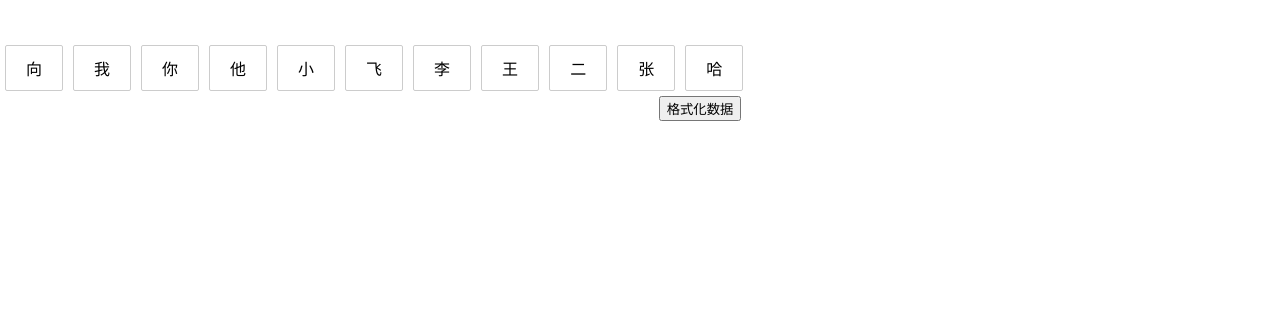
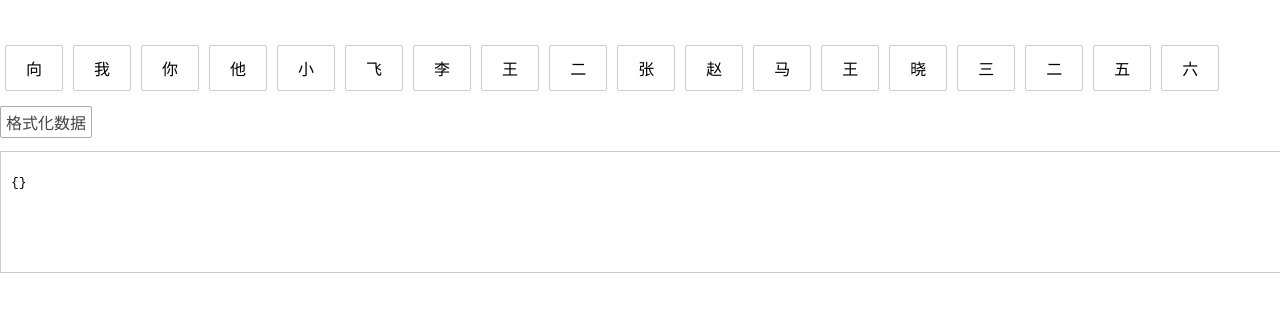
Before and after one commit to xxf1110/Demo, a React app: page / in a window 1280 px wide. Shown: the top 312 px of the page. Built offline with nearby package versions, Linux system fonts and the light colour scheme.

Commit message:
格式化数据

```diff
--- a/public/index.html
+++ b/public/index.html
@@ -1,14 +1,12 @@
 <!DOCTYPE html>
 <html lang="en">
+
 <head>
   <meta charset="utf-8" />
   <link rel="icon" href="%PUBLIC_URL%/favicon.ico" />
   <meta name="viewport" content="width=device-width, initial-scale=1" />
   <meta name="theme-color" content="#000000" />
-    <meta
-      name="description"
-      content="Web site created using create-react-app"
-    />
+  <meta name="description" content="Web site created using create-react-app" />
   <link rel="apple-touch-icon" href="%PUBLIC_URL%/logo192.png" />
   <!--
       manifest.json provides metadata used when your web app is installed on a
@@ -26,6 +24,7 @@
     -->
   <title>React App</title>
 </head>
+
 <body>
   <noscript>You need to enable JavaScript to run this app.</noscript>
   <div id="root"></div>
@@ -39,5 +38,28 @@
       To begin the development, run `npm start` or `yarn start`.
       To create a production bundle, use `npm run build` or `yarn build`.
     -->
+  <style>
+    ::-webkit-scrollbar {
+      /*滚动条整体样式*/
+      width: 6px;
+      /*高宽分别对应横竖滚动条的尺寸*/
+      height: 1px;
+    }
+
+    ::-webkit-scrollbar-thumb {
+      /*滚动条里面小方块*/
+      border-radius: 10px;
+      -webkit-box-shadow: inset 0 0 5px rgba(0, 0, 0, 0.1);
+      background: #d8d7d7;
+    }
+
+    ::-webkit-scrollbar-track {
+      /*滚动条里面轨道*/
+      /* -webkit-box-shadow: inset 0 0 5px rgba(0,0,0,0.1); */
+      border-radius: 10px;
+      background: #fff;
+    }
+  </style>
 </body>
+
 </html>
--- a/src/Demo/index.js
+++ b/src/Demo/index.js
@@ -48,51 +48,93 @@ class Demo extends Component {
           text: '张'
         },
         {
-          id: 10,
-          text: '哈'
+          id: 11,
+          text: '赵'
+        },
+        {
+          id: 12,
+          text: '马'
+        },
+        {
+          id: 13,
+          text: '王'
+        },
+        {
+          id: 14,
+          text: '晓'
+        },
+        {
+          id: 15,
+          text: '三'
+        },
+        {
+          id: 16,
+          text: '二'
+        },
+        {
+          id: 17,
+          text: '五'
+        },
+        {
+          id: 18,
+          text: '六'
         },
       ],
+      selectedList: [], // 选中的列表
+      result: {}, // 格式化的数据
     }
   }
   clickItem = (item) => {
-    let {list} = this.state
+    let { list } = this.state
     list = this.mapList(list, item.id)
     const selectedList = this.eachList(list)
-    if(selectedList.length === 2){
+    this.setState({
+      selectedList,
+      list,
+    })
+  }
+  // 点击合并
+  mergeSelected = (e) => {
+    e.stopPropagation()
+    let { list, selectedList } = this.state
+    if (selectedList.length >= 2) {
       let mergeObj = this.merge(selectedList)
       list = this.replace(list, mergeObj)
-      list = this.delelteOne(list, selectedList[1].id)
+      let ids = selectedList.map(item => item.id)
+      // ids.splice(0, 1)
+      list = this.delelteItem(list, ids)
     }
-
-
-    this.setState({list})
+    this.setState({
+      list,
+      selectedList: []
+    })
   }
   // 鼠标悬浮
   onMouseOver = (item) => {
-    if(!item.isMerged) return;
+    if (!item.isMerged) return;
     this.setHover(item, true)
   }
   // 鼠标移入
   onMouseEnter = (item) => {
-    if(!item.isMerged) return;
+    if (!item.isMerged) return;
     this.setHover(item, true)
   }
   // 鼠标移出
   onMouseLeave = (item) => {
-    if(!item.isMerged) return;
+    if (!item.isMerged) return;
     this.setHover(item, false)
   }
   // 显示拆分
   setHover = (hoverItem, boo) => {
-    const {list} = this.state
-    let index = list.findIndex(item => item.id === hoverItem.id )
+    const { list } = this.state
+    let index = list.findIndex(item => item.id === hoverItem.id)
     list[index].hovered = boo
-    this.setState({list})
+    this.setState({ list })
   }
   // 遍历list 设置选中状态
   mapList = (list, id) => {
     list = list.map(item => {
-      if(item.id === id){
+      if (item.id === id) {
         return {
           ...item,
           selected: !item.selected,
@@ -104,27 +146,41 @@ class Demo extends Component {
     })
     return list;
   }
-  // 遍历list 找出选中的两个
+  // 遍历list 找出选中的
   eachList = (list) => {
     return list.filter(item => item.selected)
   }
   // 合并
   merge = (selectedList) => {
+    let len = selectedList.length
     let res = {
       id: selectedList[0].id,
-      seleced: false,
+      format: [...selectedList],
+      selected: false,
       isMerged: true,
       text: (
         <div className='merge'>
-          <div className='item'  >{selectedList[0].text}</div>
-          <div className='item'  >{selectedList[1].text}</div>
+          {
+            selectedList.map((item, index) => (
+              <div className='item' key={index} >{item.text}</div>
+            ))
+          }
         </div>
       ),
-      format: [selectedList[0], selectedList[1]],
+    }
+    if (len === 2) {
+      res = {
+        ...res,
         left: selectedList[0],
-      right: selectedList[1]
+        right: selectedList[1],
       }
-    console.log(res)
+    } else {
+      res = {
+        ...res,
+        left: [...selectedList],
+        right: null,
+      }
+    }
     return res
   }
   // 将合并的对象进行替换
@@ -133,70 +189,150 @@ class Demo extends Component {
     list[index] = mergeObj
     return list;
   }
-  //替换后从数据中删除一个
-  delelteOne = (list, id) => {
+  //替换后从数据中删除多余的
+  delelteItem = (list, ids) => {
+    let indexes = []
+    ids.splice(0, 1)
+    ids.map(id => {
       let index = list.findIndex(item => item.id === id)
-    list.splice(index, 1)
+      indexes.push(index)
+    })
+    for (let i = indexes.length - 1; i >= 0; i--) {
+      list.splice(indexes[i], 1)
+    }
     return list;
   }
   // 点击拆分
   clickSplit = (e, splitObj) => {
     e.stopPropagation()
-    let {list} = this.state
+    let { list } = this.state
     const index = list.findIndex(item => item.id === splitObj.id)
-    const [left, right] =  this.split(splitObj)
-    console.log([left, right])
+    if (splitObj.format.length > 2) {
+      const left = this.split(splitObj)
+      list = this.inset(list, left, null, index)
+    } else {
+      const [left, right] = this.split(splitObj)
       list = this.inset(list, left, right, index)
-    this.setState({list})
+    }
+    this.setState({ list })
   }
   // 拆分
   split = (splitObj) => {
-    if(!splitObj.isMerged) return;
+    if (!splitObj.isMerged) return;
+    if (splitObj.format.length > 2) {
+      return [...splitObj.left]
+    } else {
       return [splitObj.left, splitObj.right]
+    }
   }
   // 拆分后插入
   inset = (list, left, right, index) => {
+    if (left.length > 2) {
+      left.forEach(item => {
+        item.selected = false
+        item.selected = false
+      })
+      list.splice(index, 1, ...left)
+    } else {
       left.selected = false
       right.selected = false
       list.splice(index, 1, left, right)
+    }
     return list;
   }
-  formatList = (result = [], list = []) => {
-    console.log(list)
-    // list.reduce((per, cur) => {
-    //   if(cur.left){
-    //     this.formatList(per, [cur.left, cur.right])
-    //   }else{
-    //     cur.concat([cur])
-    //   }
-    //   return per;
-    // }, result)
-    // return result;
+  // 格式化数据
+  formatList = () => {
+    let { list } = this.state
+    let result = JSON.parse(JSON.stringify(list))
+    result.forEach(item => {
+      item = this.deleteKey(item)
+      if (Array.isArray(item.format)) {
+        item.format = this.extend(item.format)
+      }
+    })
+    if(result.length === 1){
+      result = result.pop()
+    }else{
+      result = {
+        disorder: false,
+        list: [...result]
+      }
+    }
+    this.setState({
+      result,
+    })
+  }
+
+  // 删除key value
+  deleteKey = (item = {}) => {
+    if (typeof item.text !== 'string') {
+      delete item.text
+    }
+    delete item.selected
+    delete item.isMerged
+    delete item.hovered
+    delete item.left
+    delete item.right
+    if (item.format) {
+      item.format = this.extend(item.format)
+    }
+    return { ...item }
+  }
+  // 递归删除内层key vlaue
+  extend = (format = []) => {
+    format = format.map(item => {
+      item = this.deleteKey(item)
+      return item;
+    })
+    return format;
+  }
+  sort = (e, item) => {
+    e.stopPropagation()
+    if (!item.isMerged) return;
+    item.disorder = !item.disorder
+    const { list } = this.state
+    const index = list.findIndex(listItem => listItem.id === item.id)
+    list[index] = item
+    this.setState({ list })
   }
   render() {
-    const {list} = this.state
+    const { list, selectedList, result } = this.state
+    const selectedLen = selectedList.length
     return (
       <div className='demo'>
         <div className="list">
           {
-            list.map(item=> (
+            list.map(item => (
               <div
                 key={item.id}
                 className={`item ${item.selected ? 'selected' : ''}`}
-                onMouseOver={ () => this.onMouseOver(item)}
+                onMouseOver={() => this.onMouseOver(item)}
                 onMouseEnter={() => this.onMouseEnter(item)}
                 onMouseLeave={() => this.onMouseLeave(item)}
                 onClick={() => this.clickItem(item)}
               >
                 {item.text}
                 {
-                  item.hovered && item.isMerged && <a className='split' onClick={ e => this.clickSplit(e, item)}>拆分</a>
+                  selectedLen >= 2 && item.selected && <span className='action merge' onClick={e => this.mergeSelected(e)}>合并</span>
+                }
+                {
+                  item.hovered && item.isMerged && <span className='action split' onClick={e => this.clickSplit(e, item)}>拆分</span>
+                }
+                {
+                  item.hovered && item.isMerged && <span className='action sort' onClick={e => this.sort(e, item)}>{item.disorder ? '无序' : '有序'}</span>
                 }
               </div>
             ))
           }
         </div>
-        <button onClick={() => this.formatList([], this.state.list)}>格式化数据</button>
+        <div className="action-btns">
+          <a onClick={() => this.formatList([], this.state.list)}>格式化数据</a>
+        </div>
+        <pre className='content'>
+          <pre>
+            {JSON.stringify(result, (k, v) => v, 4)}
+          </pre>
+        </pre>
       </div>
     );
   }
--- a/src/Demo/index.scss
+++ b/src/Demo/index.scss
@@ -20,28 +20,70 @@
       border-radius: 2px;
       cursor: pointer;
       z-index: 1;
-      .split{
+      .action{
         position: absolute;
         display: flex;
         align-items: center;
         justify-content: center;
         width: 36px;
         height: 24px;
-        top: 0;
-        left: 0;
-        margin-top: -25px;
+        margin-top: -24px;
         border: 1px solid #ccc;
         border-radius: 2px;
         background-color: rgba(200, 200, 200, .2);
         z-index: 10;
         font-size: 14px;
+        color: #189eff;
+        user-select: none;
         &:hover{
           background-color: rgba(200, 200, 200, .4);
         }
+      }
+      .merge{
+        top: 0;
+        left: 50%;
+        margin-left: -18px;
+      }
+      .split{
+        top: 0;
+        left: 0;
+      }
+      .sort{
+        top: 0;
+        right: 0;
       }
     }
     .selected{
       border-color: orange;
     }
   }
+  .action-btns{
+    display: flex;
+    align-items: center;
+    margin: 10px 0;
+    a{
+      display: flex;
+      align-items: center;
+      height: 30px;
+      padding: 0 5px;
+      border-radius: 2px;
+      background-color: #fff;
+      color: #444;
+      border: 1px solid #aaa;
+      cursor: pointer;
+      overflow: hidden;
+      &:hover{
+        border-color: #189eff;
+        color: #189eff;
+      }
+    }
+  }
+  .content{
+    padding: 10px;
+    min-height: 100px;
+    max-height: 650px;
+    overflow-y: auto;
+    border: 1px solid #ccc;
+    text-align: left;
+  }
 }
```
Lines whose indentation alone changed are shown as unchanged.
